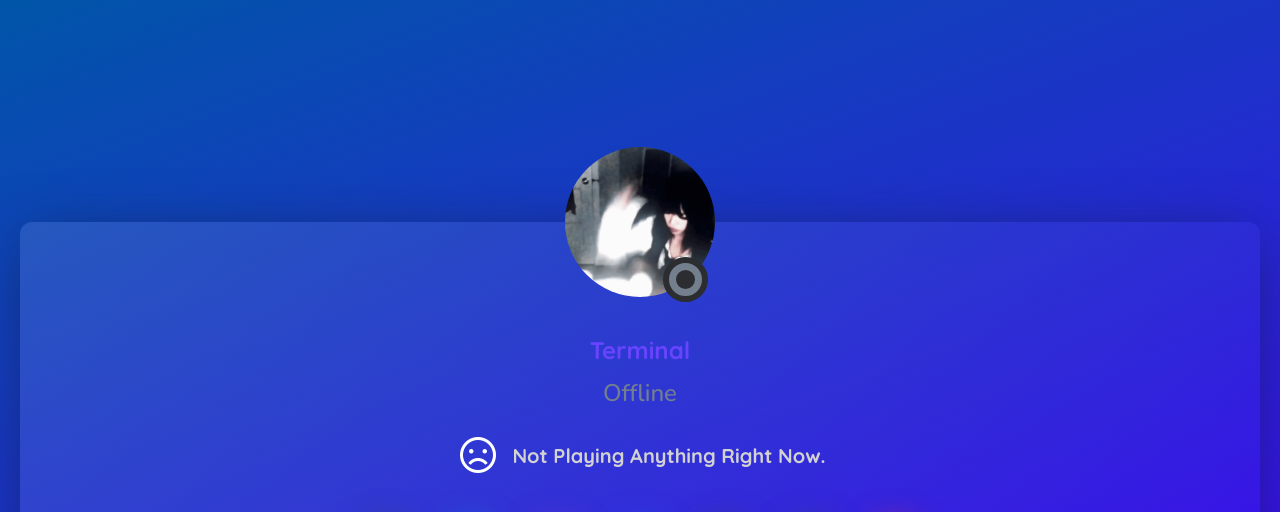
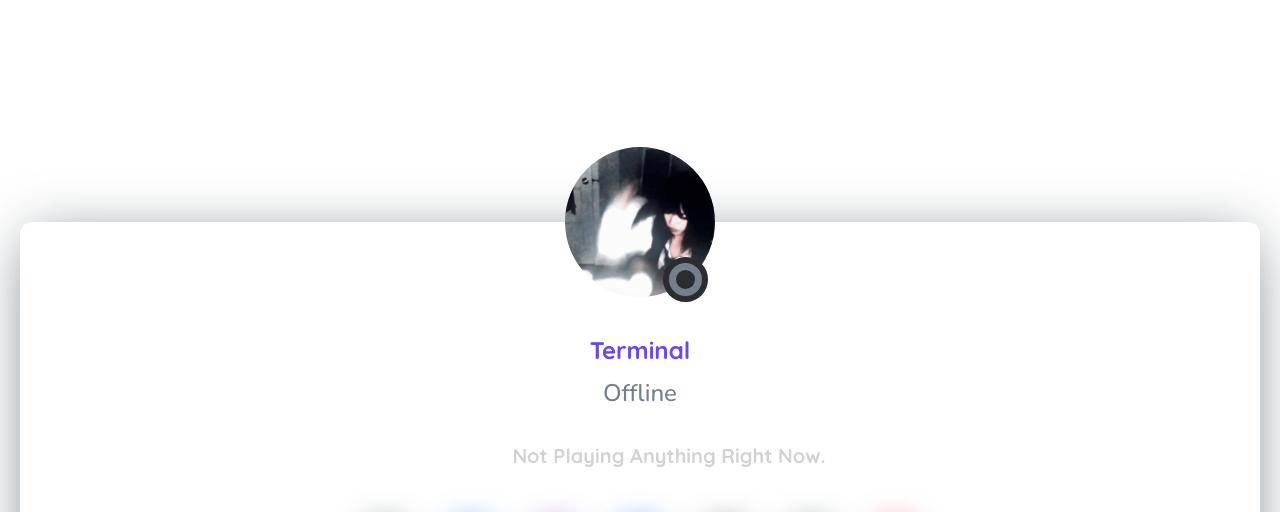
Before and after one commit to wtfterm/lterm, a plain HTML site: page index.html in a window 1280 px wide. Shown: the top 512 px of the page. Drawn offline with nearby package versions, Linux system fonts and the light colour scheme.

Commit message:
Update style.css

```diff
--- a/css/style.css
+++ b/css/style.css
@@ -44,9 +44,8 @@ a:hover {
   padding: 50px 20px;
   padding-top: 100px;
   display: flex;
-  background-image: linear-gradient(-20deg, #00e0e4 0%, #0089a8 100%);
   display: flex;
-  background-image: linear-gradient(-20deg, #4600f8 0%, #0055a8 100%);
+  background-image: linear-gradient(-20deg, #00000 0%, #b6b6b6 100%);
 }
 @media screen and (max-width: 768px) {
   .wrapper {
```
